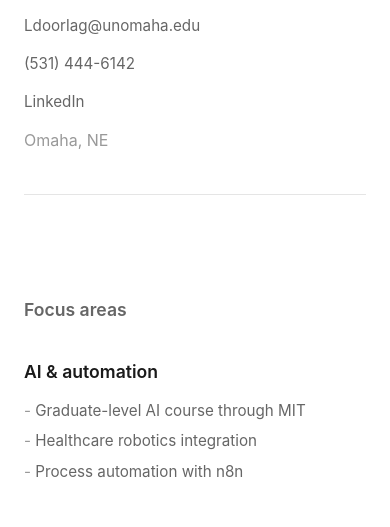
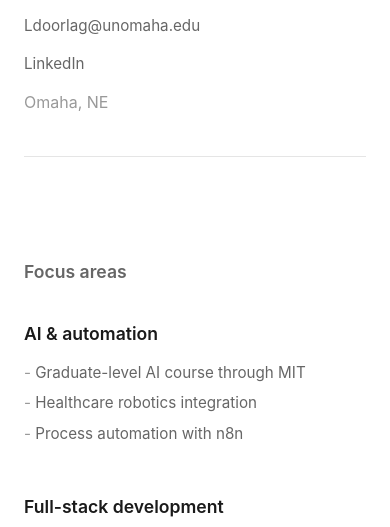
Before and after one commit to LDoorlag/personalProfile, a plain HTML site: page index.html in a window 390 px wide. Shown: the part 239-766 px from the top of the page. Drawn offline with Linux system fonts and the light colour scheme.

Commit message:
removed phone number

```diff
--- a/index.html
+++ b/index.html
@@ -339,7 +339,6 @@
             <h1>Logan Doorlag</h1>
             <div class="contact-info">
                 <a href="mailto:Ldoorlag@unomaha.edu">Ldoorlag@unomaha.edu</a>
-                <a href="tel:+15314446142">(531) 444-6142</a>
                 <a href="https://www.linkedin.com/in/logan-doorlag/" target="_blank" rel="noopener">LinkedIn</a>
                 <span style="color: #999;">Omaha, NE</span>
             </div>
```
